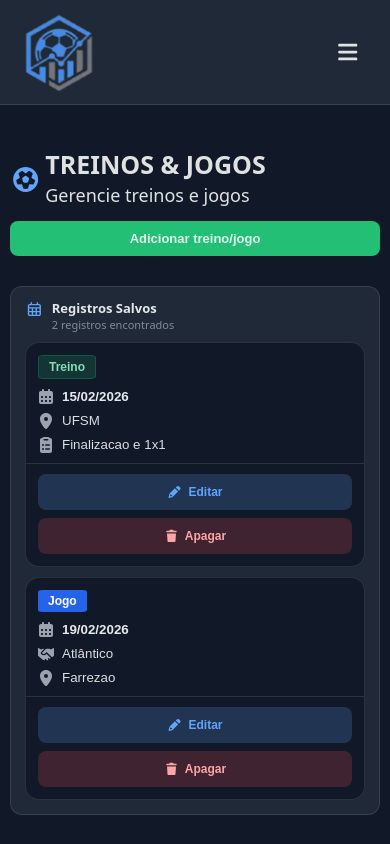
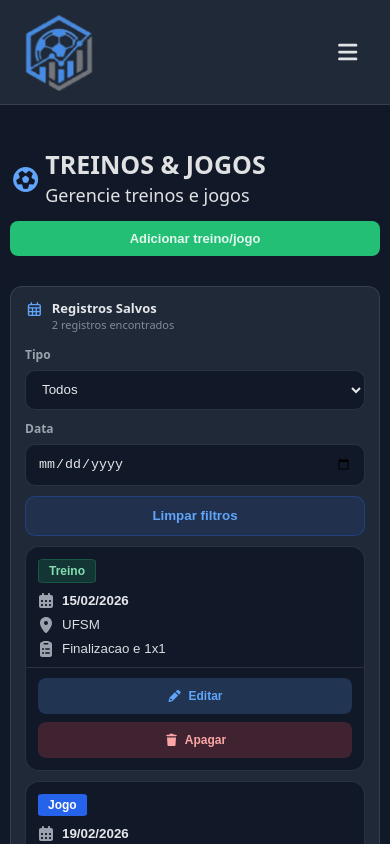
Before and after one commit to diogodls/player, a React (Vite) app: page /sessions in a window 390 px wide. Shown: the top 844 px of the page. Built offline with nearby package versions, Linux system fonts and the light colour scheme; data requests are answered from the project's data file.

Commit message:
feat(#88): cria modal de confirmação de saída da página

```diff
--- a/src/components/SessionsList/SessionsList.module.scss
+++ b/src/components/SessionsList/SessionsList.module.scss
@@ -47,6 +47,54 @@
     font-size: 12px;
     font-weight: 500;
     opacity: 0.8;
+  }
+
+  .filters {
+    display: flex;
+    align-items: end;
+    gap: 12px;
+    margin-top: 16px;
+    flex-wrap: wrap;
+  }
+
+  .filterField {
+    display: flex;
+    flex-direction: column;
+    gap: 6px;
+    min-width: 180px;
+
+    span {
+      color: var(--text-muted);
+      font-size: 12px;
+      font-weight: 600;
+    }
+
+    select,
+    input {
+      height: 40px;
+      border-radius: 10px;
+      border: 1px solid var(--border-20);
+      background: var(--bg-dark);
+      color: var(--text-light);
+      padding: 0 12px;
+    }
+  }
+
+  .resetButton {
+    height: 40px;
+    border-radius: 10px;
+    border: 1px solid color-mix(in srgb, var(--selected-blue) 30%, transparent);
+    background: color-mix(in srgb, var(--selected-blue) 12%, var(--surface));
+    color: var(--light-blue);
+    padding: 0 14px;
+    font-weight: 700;
+    cursor: pointer;
+    transition: background-color 0.18s ease, color 0.18s ease;
+
+    &:hover {
+      background: color-mix(in srgb, var(--selected-blue) 20%, var(--surface));
+      color: #bfdbfe;
+    }
   }
 
   .emptyState {
@@ -124,6 +172,16 @@
       line-height: 1.2;
     }
 
+    .filters {
+      margin-top: 14px;
+      gap: 10px;
+    }
+
+    .filterField,
+    .resetButton {
+      width: 100%;
+    }
+
     .list {
       gap: 10px;
       margin-top: 10px;
--- a/src/components/SessionsList/SessionsList.tsx
+++ b/src/components/SessionsList/SessionsList.tsx
@@ -9,30 +9,48 @@ import Pagination from "../elements/Pagination/Pagination.tsx";
 
 const ITEMS_PER_PAGE = 5;
 
+function toInputDate(value: string) {
+  if (value.includes("-")) return value;
+
+  const [day, month, year] = value.split("/");
+  if (!day || !month || !year) return value;
+  return `${year}-${month.padStart(2, "0")}-${day.padStart(2, "0")}`;
+}
+
 type SessionsListProps = {
   sessions: Session[];
-  onEditSession: (session: Session) => void;
-  onDeleteSession: (session: Session) => void;
+  onEdit: (session: Session) => void;
+  onDelete: (session: Session) => void;
 };
 
-const SessionsList = ({
-                              sessions,
-                              onEditSession,
-                              onDeleteSession,
-                            }: SessionsListProps) => {
+const SessionsList = ({sessions, onEdit, onDelete}: SessionsListProps) => {
   const [currentPage, setCurrentPage] = useState(1);
-  const total = sessions.length;
+  const [typeFilter, setTypeFilter] = useState<"all" | Session["type"]>("all");
+  const [dateFilter, setDateFilter] = useState("");
+  const filteredSessions = useMemo(() => {
+    return sessions.filter((session) => {
+      const matchesType = typeFilter === "all" || session.type === typeFilter;
+      const matchesDate = !dateFilter || toInputDate(session.date) === dateFilter;
+      return matchesType && matchesDate;
+    });
+  }, [dateFilter, sessions, typeFilter]);
+  const total = filteredSessions.length;
   const totalPages = Math.max(1, Math.ceil(total / ITEMS_PER_PAGE));
   const safeCurrentPage = Math.min(currentPage, totalPages);
 
   const pagedSessions = useMemo(() => {
     const startIndex = (safeCurrentPage - 1) * ITEMS_PER_PAGE;
-    return sessions.slice(startIndex, startIndex + ITEMS_PER_PAGE);
-  }, [safeCurrentPage, sessions]);
+    return filteredSessions.slice(startIndex, startIndex + ITEMS_PER_PAGE);
+  }, [filteredSessions, safeCurrentPage]);
 
   const handlePageChange = (page: number) => {
     const nextPage = Math.max(1, Math.min(page, totalPages));
     setCurrentPage(nextPage);
+  };
+
+  const handleResetFilters = () => {
+    setTypeFilter("all");
+    setDateFilter("");
   };
 
   return (
@@ -46,12 +64,45 @@ const SessionsList = ({
           </div>
         </div>
 
+        <div className={styles.filters}>
+          <label className={styles.filterField}>
+            <span>Tipo</span>
+            <select
+              value={typeFilter}
+              onChange={(event) => {
+                setTypeFilter(event.target.value as "all" | Session["type"]);
+                setCurrentPage(1);
+              }}
+            >
+              <option value="all">Todos</option>
+              <option value="Treino">Treino</option>
+              <option value="Jogo">Jogo</option>
+            </select>
+          </label>
+
+          <label className={styles.filterField}>
+            <span>Data</span>
+            <input
+              type="date"
+              value={dateFilter}
+              onChange={(event) => {
+                setDateFilter(event.target.value);
+                setCurrentPage(1);
+              }}
+            />
+          </label>
+
+          <button type="button" className={styles.resetButton} onClick={handleResetFilters}>
+            Limpar filtros
+          </button>
+        </div>
+
         {total === 0 ? (
           <div className={styles.emptyState}>
             <FontAwesomeIcon icon={faCalendar} className={styles.emptyIcon} />
             <span className={styles.emptyTitle}>Nenhum registro encontrado</span>
             <span className={styles.emptySub}>
-              Comece criando seu primeiro treino ou jogo
+              Ajuste os filtros ou crie seu primeiro treino ou jogo
             </span>
           </div>
         ) : (
@@ -61,8 +112,8 @@ const SessionsList = ({
                 <SessionCard
                   key={session.id}
                   item={session}
-                  onEdit={onEditSession}
-                  onDelete={onDeleteSession}
+                  onEdit={onEdit}
+                  onDelete={onDelete}
                 />
               ))}
             </div>
--- /dev/null
+++ b/src/components/elements/AnalysisExitModal/AnalysisExitModal.module.scss
@@ -0,0 +1,86 @@
+.overlay {
+  position: fixed;
+  inset: 0;
+  z-index: 9999;
+  display: flex;
+  align-items: center;
+  justify-content: center;
+  padding: 16px;
+  background: rgba(2, 6, 23, 0.72);
+  backdrop-filter: blur(3px);
+}
+
+.modal {
+  width: 480px;
+  max-width: 100%;
+  border-radius: 16px;
+  border: 1px solid var(--border-20);
+  background: var(--surface-dark);
+  box-shadow: 0 18px 48px rgba(0, 0, 0, 0.42);
+  padding: 20px;
+
+  h3 {
+    margin: 0;
+    color: var(--text-primary);
+    font-size: 18px;
+    font-weight: 700;
+  }
+
+  p {
+    margin: 10px 0 0;
+    color: var(--text-muted);
+    line-height: 1.5;
+    font-size: 14px;
+  }
+}
+
+.actions {
+  display: grid;
+  grid-template-columns: repeat(3, 1fr);
+  gap: 10px;
+  margin-top: 20px;
+}
+
+.cancel,
+.discard,
+.save {
+  min-height: 44px;
+  border-radius: 12px;
+  border: 1px solid transparent;
+  font-size: 13px;
+  font-weight: 700;
+  cursor: pointer;
+  transition: background-color 160ms ease, border-color 160ms ease,
+    transform 160ms ease;
+
+  &:hover {
+    transform: translateY(-1px);
+  }
+}
+
+.cancel {
+  background: var(--secondary-bg-dark);
+  border-color: var(--border-20);
+  color: var(--text-primary);
+}
+
+.discard {
+  background: rgba(220, 38, 38, 0.14);
+  border-color: rgba(248, 113, 113, 0.22);
+  color: #fecaca;
+}
+
+.save {
+  background: var(--selected-blue);
+  color: #fff;
+
+  &:hover {
+    background: var(--selected-blue-hover);
+  }
+}
+
+@media (max-width: 768px) {
+  .actions {
+    grid-template-columns: 1fr;
+  }
+}
--- /dev/null
+++ b/src/components/elements/AnalysisExitModal/AnalysisExitModal.tsx
@@ -0,0 +1,40 @@
+import styles from "./AnalysisExitModal.module.scss";
+
+type AnalysisExitModalProps = {
+  onCancel: () => void;
+  onDiscard: () => void;
+  onSave: () => void;
+};
+
+const AnalysisExitModal = ({
+  onCancel,
+  onDiscard,
+  onSave,
+}: AnalysisExitModalProps) => {
+
+  return (
+    <div className={styles.overlay} onMouseDown={onCancel}>
+      <div className={styles.modal} onMouseDown={(event) => event.stopPropagation()}>
+        <h3>Deseja salvar antes de sair?</h3>
+        <p>
+          As ações desta análise ainda não foram finalizadas. Você pode salvar
+          agora ou sair sem manter as alterações.
+        </p>
+
+        <div className={styles.actions}>
+          <button type="button" className={styles.cancel} onClick={onCancel}>
+            Continuar editando
+          </button>
+          <button type="button" className={styles.discard} onClick={onDiscard}>
+            Sair sem salvar
+          </button>
+          <button type="button" className={styles.save} onClick={onSave}>
+            Salvar e sair
+          </button>
+        </div>
+      </div>
+    </div>
+  );
+};
+
+export default AnalysisExitModal;
--- /dev/null
+++ b/src/hooks/useSessionExitGuard.ts
@@ -0,0 +1,96 @@
+import { useContext, useEffect, useMemo, useState } from "react";
+import { useNavigate } from "react-router";
+import { Cookies } from "react-cookie";
+import { ActionsContext } from "../contexts/ActionsContext/ActionsContext.tsx";
+import { ToastContext } from "../contexts/ToastContext/ToastContext.tsx";
+
+const COOKIE_KEY_PREFIX = "ufsm_action_log_session_";
+
+type UseSessionExitGuardProps = {
+  logType: "team" | "individual";
+  sessionId: string;
+};
+
+export const useSessionExitGuard = ({
+  logType,
+  sessionId,
+}: UseSessionExitGuardProps) => {
+  const navigate = useNavigate();
+  const cookies = useMemo(() => new Cookies(), []);
+  const { success, info } = useContext(ToastContext);
+  const {
+    individualActions,
+    teamActions,
+    setIndividualActions,
+    setTeamActions,
+  } = useContext(ActionsContext);
+  const [isExitModalOpen, setIsExitModalOpen] = useState(false);
+
+  const cookieKey = `${COOKIE_KEY_PREFIX}${logType}${sessionId}`;
+  const actions = logType === "individual" ? individualActions : teamActions;
+  const setActions =
+    logType === "individual" ? setIndividualActions : setTeamActions;
+
+  const sessionActions = useMemo(
+    () => actions.filter((action) => action.sessionId === sessionId),
+    [actions, sessionId]
+  );
+
+  const hasUnsavedChanges = sessionActions.length > 0;
+
+  useEffect(() => {
+    if (!hasUnsavedChanges) return;
+
+    const handleBeforeUnload = (event: BeforeUnloadEvent) => {
+      event.preventDefault();
+    };
+
+    window.addEventListener("beforeunload", handleBeforeUnload);
+    return () => window.removeEventListener("beforeunload", handleBeforeUnload);
+  }, [hasUnsavedChanges]);
+
+  const goToSession = () => {
+    navigate(`/sessions/${sessionId}`);
+  };
+
+  const clearSessionActions = () => {
+    setActions((prev) => prev.filter((action) => action.sessionId !== sessionId));
+    cookies.remove(cookieKey, { path: "/" });
+  };
+
+  const requestExit = () => {
+    if (!hasUnsavedChanges) {
+      goToSession();
+      return;
+    }
+
+    setIsExitModalOpen(true);
+  };
+
+  const closeExitModal = () => {
+    setIsExitModalOpen(false);
+  };
+
+  const handleExitWithoutSaving = () => {
+    clearSessionActions();
+    setIsExitModalOpen(false);
+    info("Alterações descartadas");
+    goToSession();
+  };
+
+  const handleSaveAndExit = () => {
+    clearSessionActions();
+    setIsExitModalOpen(false);
+    success("Ações salvas com sucesso!");
+    goToSession();
+  };
+
+  return {
+    hasUnsavedChanges,
+    isExitModalOpen,
+    requestExit,
+    closeExitModal,
+    handleExitWithoutSaving,
+    handleSaveAndExit,
+  };
+};
--- a/src/pages/Analysis/IndividualAnalysis/IndividualAnalysis.tsx
+++ b/src/pages/Analysis/IndividualAnalysis/IndividualAnalysis.tsx
@@ -8,6 +8,8 @@ import ActionsModal from "../../../components/IndivididualAnalysis/ActionsModal/
 import type {IndividualAnalysisData} from "../index";
 import SessionAnalysisHeader from "../../../components/elements/SessionAnalysisHeader/SessionAnalysisHeader.tsx";
 import {ActionsContext} from "../../../contexts/ActionsContext/ActionsContext.tsx";
+import { useSessionExitGuard } from "../../../hooks/useSessionExitGuard.ts";
+import AnalysisExitModal from "../../../components/elements/AnalysisExitModal/AnalysisExitModal.tsx";
 
 const IndividualAnalysis = () => {
   const { setIsTagging } = useContext(ActionsContext);
@@ -19,11 +21,16 @@ const IndividualAnalysis = () => {
     setIsTagging(actionsModalOpen);
   }, [actionsModalOpen, setIsTagging]);
 
+  const exitGuard = useSessionExitGuard({
+    logType: "individual",
+    sessionId: data!.session.id,
+  });
+
   if (!data) return;
 
   return (
     <div className={styles.container}>
-      <SessionAnalysisHeader session={data.session} />
+      <SessionAnalysisHeader session={data.session} onBack={exitGuard.requestExit} />
 
       <div className={styles.content}>
         <div className={styles.leftContent}>
@@ -43,6 +50,14 @@ const IndividualAnalysis = () => {
           session={data.session}
         />
       )}
+
+      {exitGuard.isExitModalOpen &&
+        <AnalysisExitModal
+          onCancel={exitGuard.closeExitModal}
+          onDiscard={exitGuard.handleExitWithoutSaving}
+          onSave={exitGuard.handleSaveAndExit}
+        />
+      }
     </div>
   );
 };
--- a/src/pages/Analysis/TeamAnalysis/TeamAnalysis.tsx
+++ b/src/pages/Analysis/TeamAnalysis/TeamAnalysis.tsx
@@ -33,12 +33,13 @@ const TeamAnalysis = () => {
           <ActionLog logType={'team'} session={data.session}/>
         </div>
       </div>
-      <AnalysisExitModal
-        isOpen={exitGuard.isExitModalOpen}
-        onCancel={exitGuard.closeExitModal}
-        onDiscard={exitGuard.handleExitWithoutSaving}
-        onSave={exitGuard.handleSaveAndExit}
-      />
+      {exitGuard.isExitModalOpen &&
+        <AnalysisExitModal
+          onCancel={exitGuard.closeExitModal}
+          onDiscard={exitGuard.handleExitWithoutSaving}
+          onSave={exitGuard.handleSaveAndExit}
+        />
+      }
     </div>
   );
 };
--- a/src/pages/Sessions/Sessions.tsx
+++ b/src/pages/Sessions/Sessions.tsx
@@ -58,8 +58,8 @@ const Sessions = () => {
       <HeaderSessionScreen onAddSession={handleOpenCreate} />
       <SessionsList
         sessions={sessions}
-        onEditSession={handleEditSession}
-        onDeleteSession={handleDeleteSession}
+        onEdit={handleEditSession}
+        onDelete={handleDeleteSession}
       />
 
       <SaveSessionModal
```
